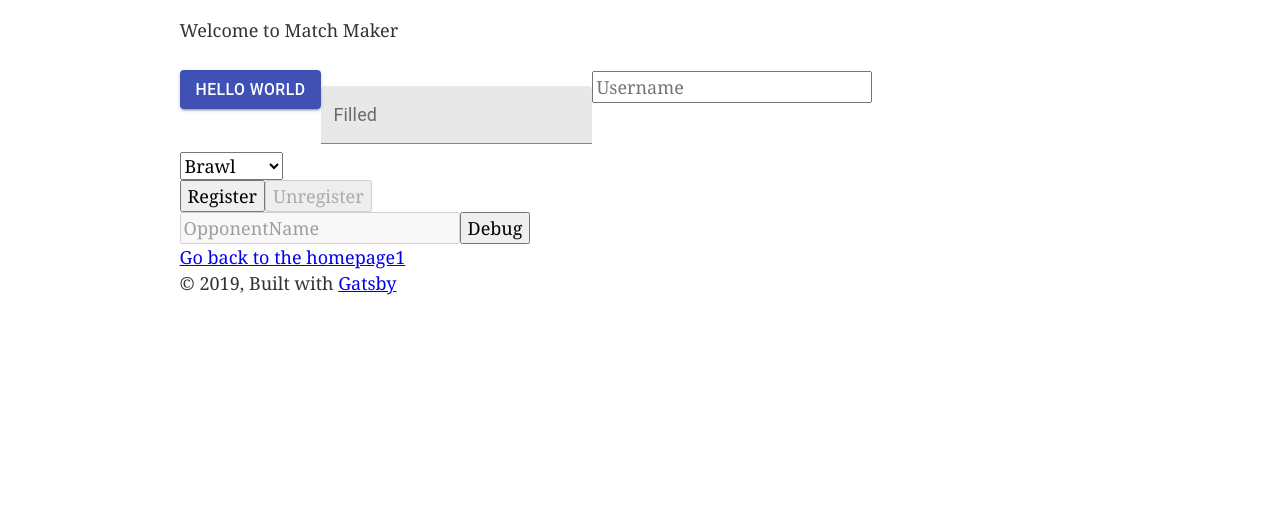
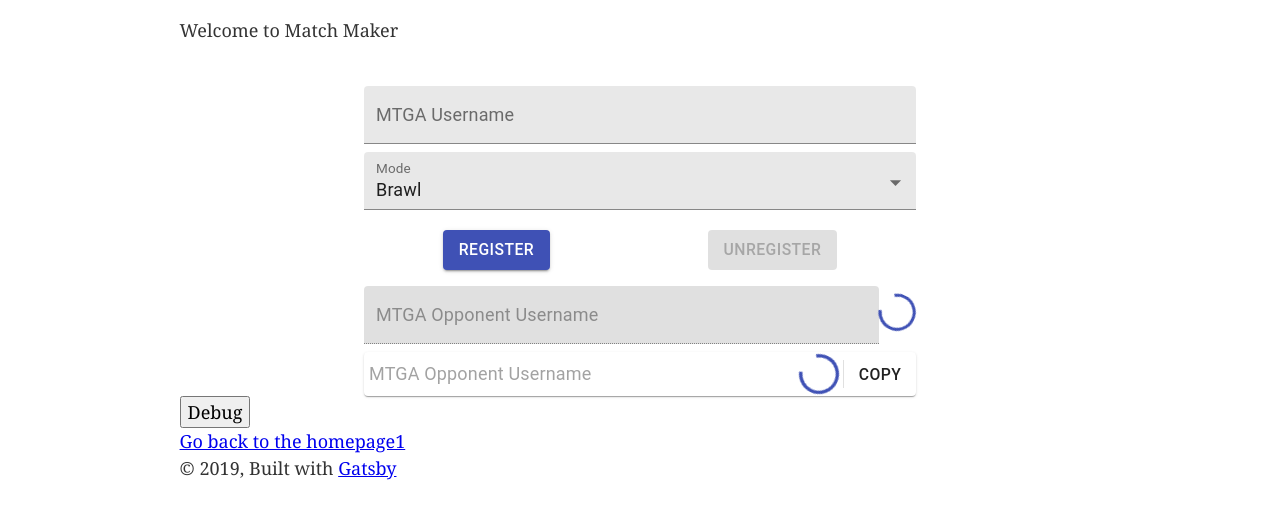
Before and after one commit to dwltkvn/arena-match-maker, a Gatsby site: page /page-2 in a window 1280 px wide. Shown: the part 176-694 px from the top of the page. Built offline with nearby package versions, Linux system fonts and the light colour scheme; Gatsby itself is replaced by a stand-in of ours.

Commit message:
Works on Material-UI design

```diff
--- a/src/pages/page-2.js
+++ b/src/pages/page-2.js
@@ -8,8 +8,41 @@ import SEO from "../components/seo"
 
 import firebase from "../components/myfb"
 
+import { withStyles } from "@material-ui/core/styles"
+
 import Button from "@material-ui/core/Button"
 import TextField from "@material-ui/core/TextField"
+import InputLabel from "@material-ui/core/InputLabel"
+import FormControl from "@material-ui/core/FormControl"
+import Select from "@material-ui/core/Select"
+import MenuItem from "@material-ui/core/MenuItem"
+import Container from "@material-ui/core/Container"
+import Box from "@material-ui/core/Box"
+import CircularProgress from "@material-ui/core/CircularProgress"
+
+import Paper from "@material-ui/core/Paper"
+import InputBase from "@material-ui/core/InputBase"
+import Divider from "@material-ui/core/Divider"
+
+const styles = {
+  root: {
+    padding: "2px 4px",
+    display: "flex",
+    alignItems: "center",
+    //width: 400,
+  },
+  input: {
+    marginLeft: 1 /*theme.spacing(1),*/,
+    flex: 1,
+  },
+  iconButton: {
+    padding: 10,
+  },
+  divider: {
+    height: 28,
+    margin: 4,
+  },
+}
 
 class SecondPage extends React.Component {
   constructor(props) {
@@ -21,6 +54,7 @@ class SecondPage extends React.Component {
     this.ts = 0
     this.state = {
       stateUserRegistered: false,
+      stateModeSelect: "brawl",
     }
   }
 
@@ -34,7 +68,8 @@ class SecondPage extends React.Component {
 
   register() {
     const username = this.refUserInput.value
-    const mode = this.refModeSelect.value
+    //const mode = this.refModeSelect.value
+    const mode = this.state.stateModeSelect
     this.ts = Date.now()
     const fbpath = `${mode}/${this.ts}`
 
@@ -66,7 +101,7 @@ class SecondPage extends React.Component {
   }
 
   unregister() {
-    const mode = this.refModeSelect.value
+    const mode = this.state.stateModeSelect
     const fbpath = `${mode}/${this.ts}`
 
     firebase
@@ -87,7 +122,7 @@ class SecondPage extends React.Component {
 
   debug() {
     console.log("debug")
-    console.log(this.email.value)
+    console.log(this.email)
     return
 
     const username = this.refUserInput.value
@@ -125,64 +160,97 @@ class SecondPage extends React.Component {
   render() {
     //const {classes} = this.props;
     //const {myState} = this.state;
+    //const { classes } = this.props
+    const classes = styles
+
     return (
       <Layout>
         <SEO title="Page two" />
         <h1>Hi from the second page</h1>
         <p>Welcome to Match Maker</p>
         <div>
-          <Button variant="contained" color="primary">
-            Hello World
-          </Button>
+          <Container maxWidth="sm">
             <TextField
               id="filled-basic"
-            label="Filled"
+              label="MTGA Username"
               margin="normal"
               variant="filled"
-            inputRef={el => (this.email = el)}
+              inputRef={el => (this.refUserInput = el)}
+              disabled={this.state.stateUserRegistered}
+              fullWidth
             />
-          <input
-            type="text"
-            id="text_id"
-            placeholder="Username"
-            ref={input => (this.refUserInput = input)}
+
+            <FormControl variant="filled" fullWidth>
+              <InputLabel htmlFor="age-native-helper">Mode</InputLabel>
+              <Select
+                onChange={e =>
+                  this.setState({ stateModeSelect: e.target.value })
+                }
                 disabled={this.state.stateUserRegistered}
-          />
-          <div>
-            <select
-              name="mode"
-              ref={select => (this.refModeSelect = select)}
-              disabled={this.state.stateUserRegistered}
+                value={this.state.stateModeSelect}
               >
-              <option value="brawl">Brawl</option>
-              <option value="jank">Jank</option>
-              <option value="pauper">Pauper</option>
-              <option value="singleton">Singleton</option>
-            </select>
-          </div>
-          <div>
-            <button
-              type="button"
+                <MenuItem value="brawl">Brawl</MenuItem>
+                <MenuItem value="jank">Jank</MenuItem>
+                <MenuItem value="pauper">Pauper</MenuItem>
+                <MenuItem value="artisan">Artisan</MenuItem>
+              </Select>
+            </FormControl>
+            <Box
+              style={{
+                display: "flex",
+                justifyContent: "space-around",
+                marginTop: "20px",
+              }}
+            >
+              <Button
+                variant="contained"
                 onClick={() => this.register()}
                 disabled={this.state.stateUserRegistered}
+                color="primary"
               >
                 Register
-            </button>
-            <button
-              type="button"
+              </Button>
+              <Button
+                variant="contained"
                 onClick={() => this.unregister()}
                 disabled={!this.state.stateUserRegistered}
+                color="secondary"
               >
                 Unregister
-            </button>
-          </div>
-          <input
-            type="text"
-            id="text_id"
-            placeholder="OpponentName"
-            ref={input => (this.refOpponentInput = input)}
+              </Button>
+            </Box>
+            <Box style={{ display: "flex", alignItems: "center" }}>
+              <TextField
+                id="filled-basic"
+                label="MTGA Opponent Username"
+                margin="normal"
+                variant="filled"
+                inputRef={el => (this.refOpponentInput = el)}
                 disabled={true}
+                fullWidth
               />
+              {this.state.stateUserRegistered ? (
+                <Button disabled={false}>Copy</Button>
+              ) : (
+                <CircularProgress />
+              )}
+            </Box>
+            <Paper style={classes.root}>
+              <InputBase
+                placeholder={"MTGA Opponent Username"}
+                inputProps={{ "aria-label": "search google maps" }}
+                style={classes.input}
+              />
+              {this.state.stateUserRegistered ? (
+                <CircularProgress />
+              ) : (
+                <CircularProgress />
+              )}
+              <Divider orientation="vertical" style={classes.divider} />
+              <Button disabled={false}>Copy</Button>
+            </Paper>
+          </Container>
+
           <button type="button" onClick={() => this.debug()}>
             Debug
           </button>
@@ -192,4 +260,4 @@ class SecondPage extends React.Component {
     )
   }
 }
-export default SecondPage
+export default withStyles(styles)(SecondPage)
```
Lines whose indentation alone changed are shown as unchanged.
